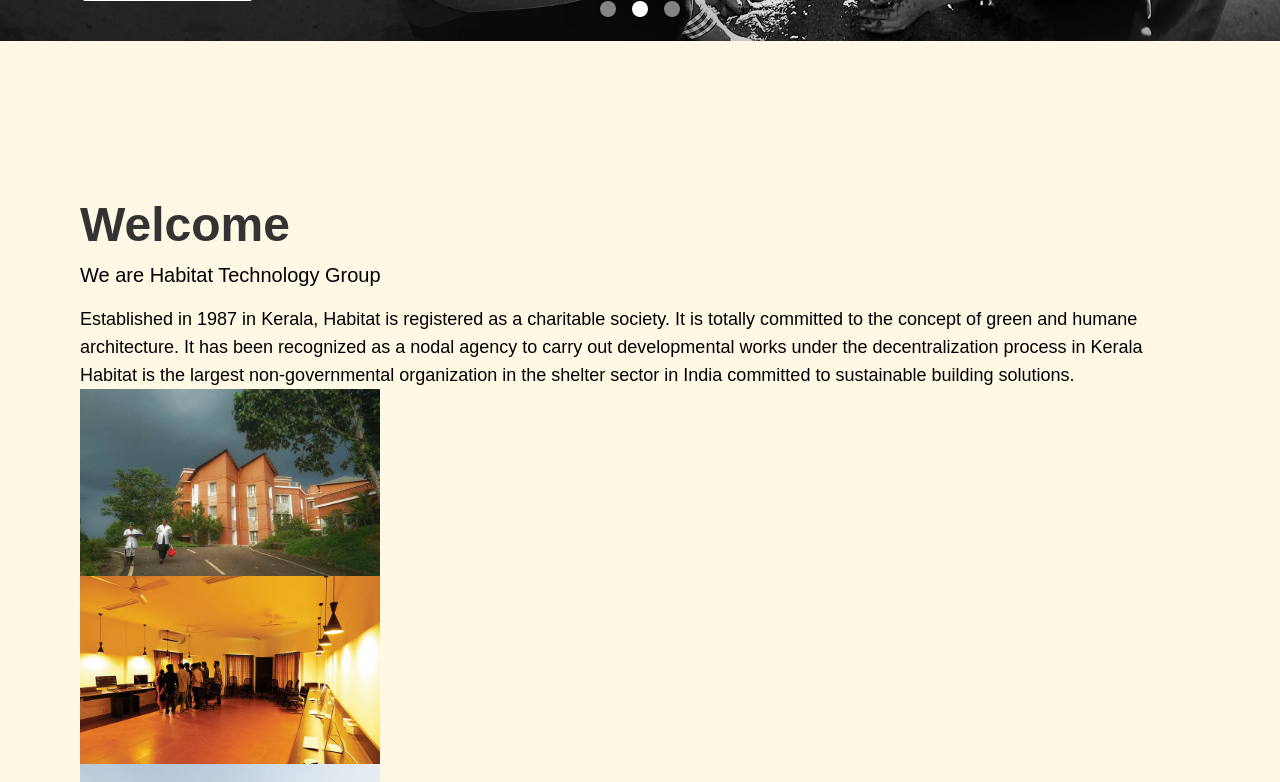
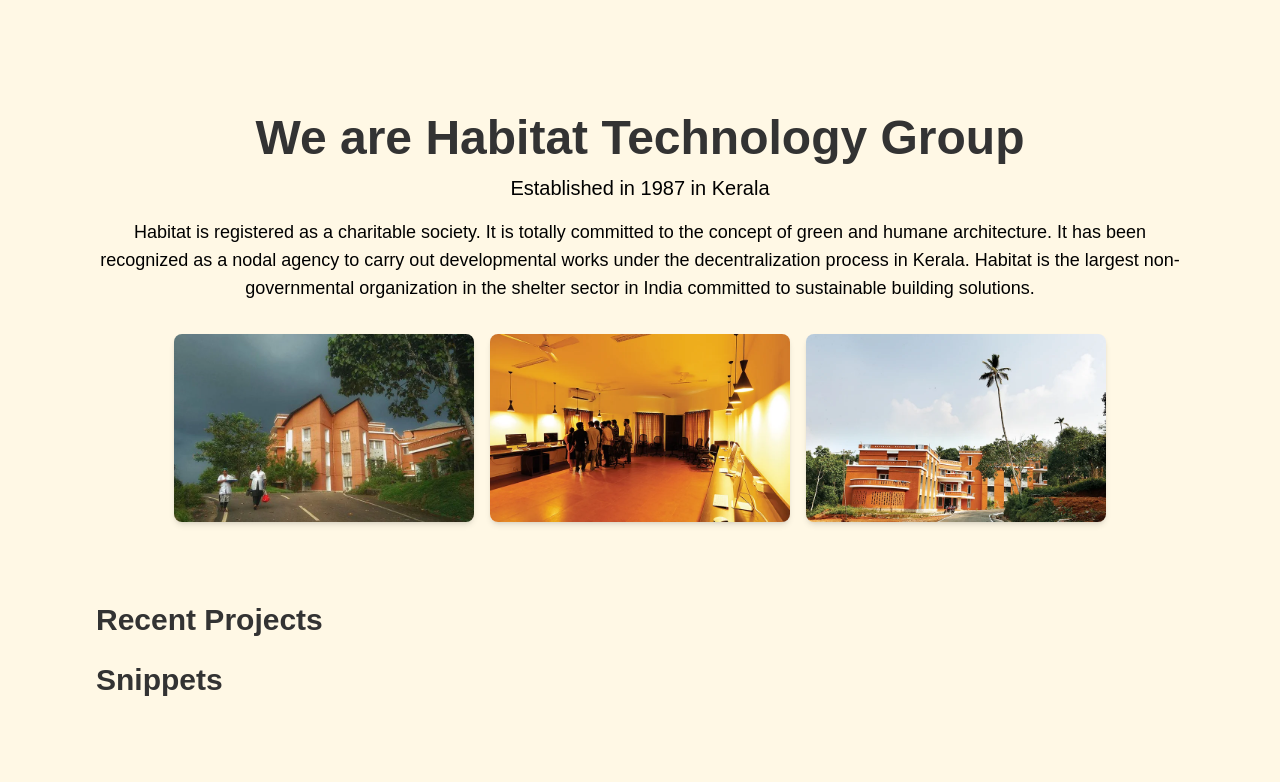
Before and after one commit to tellmeY18/habitattechnologygroup, a Next.js app: page / in a window 1280 px wide. Shown: the part 680-1462 px from the top of the page. Built offline with nearby package versions, Linux system fonts and the light colour scheme.

Commit message:
let's shipp

```diff
--- a/src/app/page.tsx
+++ b/src/app/page.tsx
@@ -1,7 +1,7 @@
 import React from "react";
 import Hero from "@/components/Hero";
-import Image from "next/image";
 import Navbar from "@/components/Nav";
+import Welcome from "@/components/Welcome";
 
 const slides = [
   {
@@ -32,44 +32,25 @@
 ];
 
 const welcomeContent = {
-  title: "Welcome",
-  subtitle: "We are Habitat Technology Group",
-  description: `Established in 1987 in Kerala, Habitat is registered as a charitable society. It is totally committed to the concept of green and humane architecture. It has been recognized as a nodal agency to carry out developmental works under the decentralization process in Kerala Habitat is the largest non-governmental organization in the shelter sector in India committed to sustainable building solutions.`,
-  imageUrls: ["pic1.webp", "pic2.webp", "pic3.webp"], // Add your image URLs here
+  title: "We are Habitat Technology Group",
+  subtitle: "Established in 1987 in Kerala",
+  description:
+    "Habitat is registered as a charitable society. It is totally committed to the concept of green and humane architecture. It has been recognized as a nodal agency to carry out developmental works under the decentralization process in Kerala. Habitat is the largest non-governmental organization in the shelter sector in India committed to sustainable building solutions.",
+  imageUrls: ["/pic1.webp", "/pic2.webp", "/pic3.webp"],
 };
 
 export default function Page() {
   return (
     <main className="pb-24">
-      <Navbar /> {/* Adding the Navbar */}
+      <Navbar />
       <Hero slides={slides} autoPlayInterval={5000} />
       <div className="flex flex-col pt-20 container mx-auto px-4 max-w-6xl">
-        <section id="welcome" className="welcome-section">
-          <div className="welcome-container">
-            <div className="welcome-card">
-              <div className="welcome-content">
-                <h1 className="welcome-title">{welcomeContent.title}</h1>
-                <h2 className="welcome-subtitle">{welcomeContent.subtitle}</h2>
-                <p className="welcome-description">
-                  {welcomeContent.description}
-                </p>
-                <div className="image-slideshow">
-                  {welcomeContent.imageUrls.map((url, index) => (
-                    <Image
-                      key={index}
-                      src={url}
-                      alt={`Slideshow image ${index + 1}`}
-                      width={300}
-                      height={200}
-                      className="slideshow-image"
-                    />
-                  ))}
-                </div>
-              </div>
-            </div>
-          </div>
-        </section>
-
+        <Welcome
+          title={welcomeContent.title}
+          subtitle={welcomeContent.subtitle}
+          description={welcomeContent.description}
+          imageUrls={welcomeContent.imageUrls}
+        />
         <section id="recent-projects" className="recent-projects-section">
           <div className="recent-projects-container">
             <div className="container mx-auto px-4">
--- /dev/null
+++ b/src/components/Welcome.tsx
@@ -0,0 +1,45 @@
+"use client";
+import React from "react";
+import Image from "next/image";
+
+interface WelcomeProps {
+  title: string;
+  subtitle: string;
+  description: string;
+  imageUrls: string[];
+}
+
+const Welcome: React.FC<WelcomeProps> = ({
+  title,
+  subtitle,
+  description,
+  imageUrls,
+}) => {
+  return (
+    <section id="welcome" className="welcome-section">
+      <div className="welcome-container">
+        <div className="welcome-card">
+          <div className="welcome-content">
+            <h1 className="welcome-title">{title}</h1>
+            <h2 className="welcome-subtitle">{subtitle}</h2>
+            <p className="welcome-description">{description}</p>
+            <div className="image-slideshow">
+              {imageUrls.map((url, index) => (
+                <Image
+                  key={index}
+                  src={url}
+                  alt={`A mesmerizing view ${index + 1}`}
+                  width={300}
+                  height={200}
+                  className="slideshow-image"
+                />
+              ))}
+            </div>
+          </div>
+        </div>
+      </div>
+    </section>
+  );
+};
+
+export default Welcome;
--- a/src/styles/components/hello.css
+++ b/src/styles/components/hello.css
@@ -1,9 +1,84 @@
 .welcome-section {
     @apply py-20;
+    animation: fadeIn 2s ease-in-out;
 }
 
 .welcome-container {
-    @apply container;
+    @apply container mx-auto px-4;
 }
 
-/* Add other welcome-section-specific styles */
+.welcome-content {
+    @apply text-center;
+    animation: slideIn 1.5s ease-in-out;
+}
+
+.welcome-title {
+    @apply text-4xl font-bold text-[var(--text-primary)];
+    animation: bounceIn 1s ease-in-out;
+}
+
+.welcome-subtitle {
+    @apply text-2xl mt-4 text-[var(--text-secondary)];
+    animation: fadeInUp 1.5s ease-in-out;
+}
+
+.welcome-description {
+    @apply text-lg mt-4 text-[var(--text-secondary)] leading-relaxed;
+    animation: fadeInUp 2s ease-in-out;
+}
+
+.image-slideshow {
+    @apply mt-8 flex justify-center gap-4;
+    animation: fadeIn 2s ease-in-out;
+}
+
+.slideshow-image {
+    @apply rounded-lg shadow-md;
+    transition: transform 0.3s ease-in-out;
+}
+
+.slideshow-image:hover {
+    transform: scale(1.05);
+}
+
+@keyframes fadeIn {
+    from {
+        opacity: 0;
+    }
+    to {
+        opacity: 1;
+    }
+}
+
+@keyframes slideIn {
+    from {
+        transform: translateY(20px);
+        opacity: 0;
+    }
+    to {
+        transform: translateY(0);
+        opacity: 1;
+    }
+}
+
+@keyframes bounceIn {
+    from {
+        transform: scale(0.5);
+        opacity: 0;
+    }
+    to {
+        transform: scale(1);
+        opacity: 1;
+    }
+}
+
+@keyframes fadeInUp {
+    from {
+        transform: translateY(20px);
+        opacity: 0;
+    }
+    to {
+        transform: translateY(0);
+        opacity: 1;
+    }
+}
--- a/src/styles/components/navigation.css
+++ b/src/styles/components/navigation.css
@@ -1,5 +1,5 @@
 .main-nav-wrapper {
-    @apply bg-[var(--background)];
+    @apply bg-[var(--background)] fixed top-0 left-0 right-0 z-50;
 }
 .nav-menu-wrapper {
     @apply hidden md:block;
```
